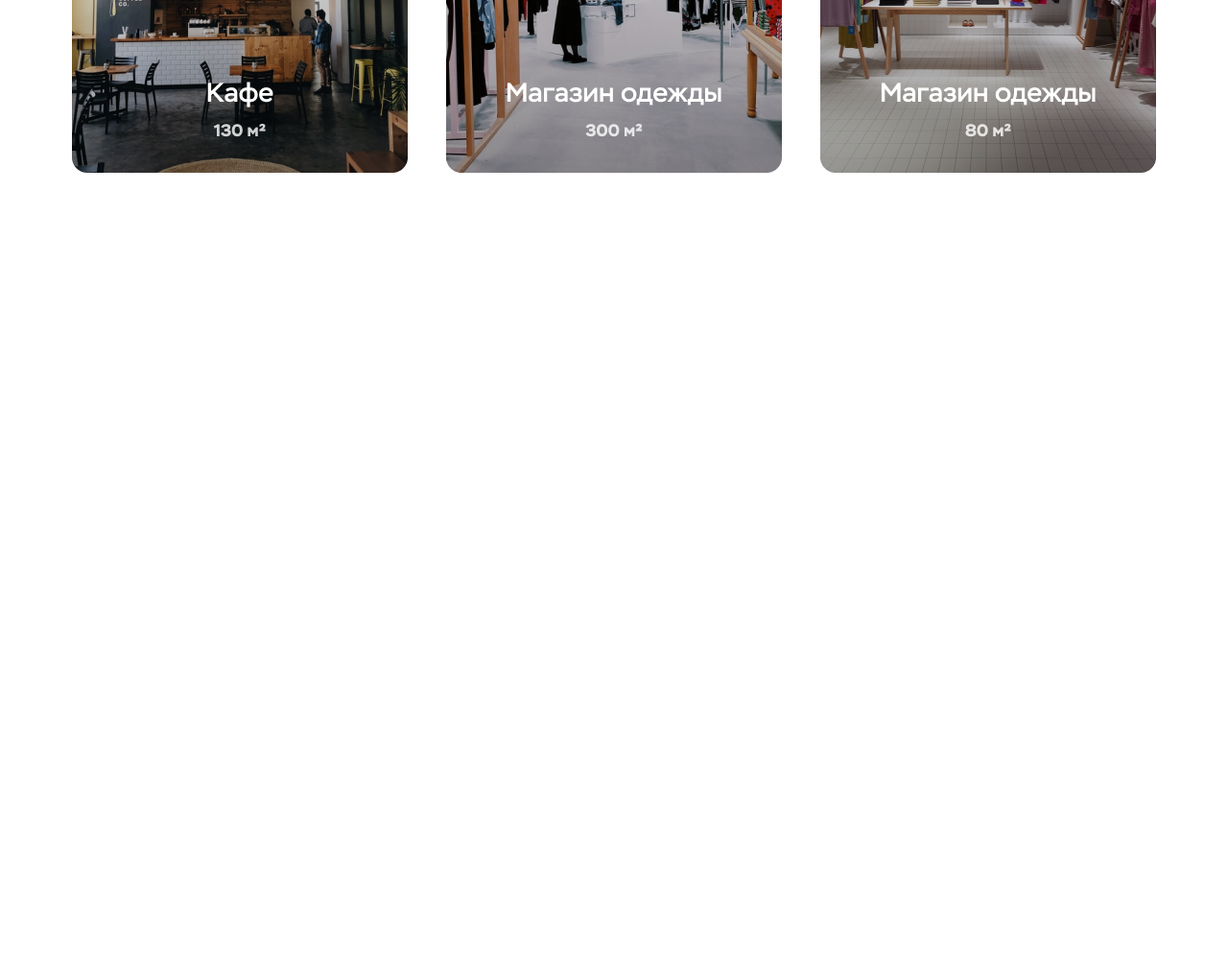
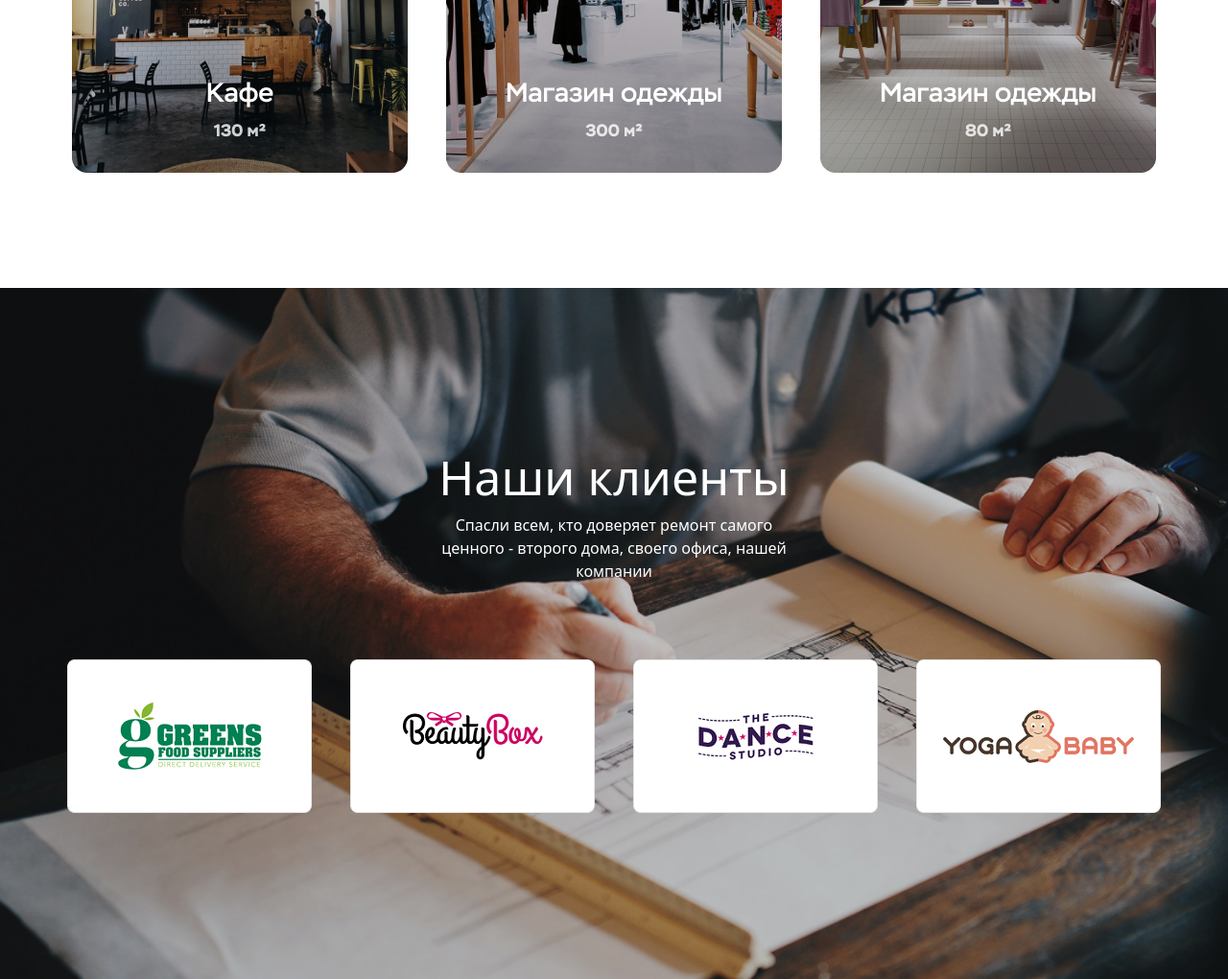
Before and after one commit to abubakrhomidov2009-ux/abubakr-2, a website: page index.html in a window 1280 px wide. Shown: the part 5446-6466 px from the top of the page at 96% size. Before the commit the page ends 5746 px from the top, so only its background shows below. Drawn offline with Linux system fonts and the light colour scheme.

Commit message:
seventh commit

```diff
--- a/index.html
+++ b/index.html
@@ -203,5 +203,21 @@
             </div>
         </div>
     </div>
+
+    <div class="bg-[url(014.png)] lg:h-180 h-300 bg-no-repeat bg-cover">
+        <div class="max-w-300 m-auto w-[90%] flex flex-col gap-20 pt-40">
+            <div class="text-white text-center">
+                <h1 class="text-[50px]">Наши клиенты</h1>
+                <p class="lg:w-100 m-auto">Спасли всем, кто доверяет ремонт самого ценного - второго дома, своего офиса, нашей компании</p>
+            </div>
+
+            <div class="lg:flex lg:flex-row flex flex-col justify-center gap-10 lg:m-0 m-auto">
+                <div><img src="./src/Rectangle 58.png" alt=""></div>
+                <div><img src="./src/Rectangle 59.png" alt=""></div>
+                <div><img src="./src/Rectangle 60.png" alt=""></div>
+                <div><img src="./src/Rectangle 61.png" alt=""></div>
+            </div>
+        </div>
+    </div>
 </body>
 </html>
```
Also changed, not shown: src/014.png (added), src/Rectangle 58.png (added), src/Rectangle 59.png (added), src/Rectangle 60.png (added), src/Rectangle 61.png (added), src/output.css.
